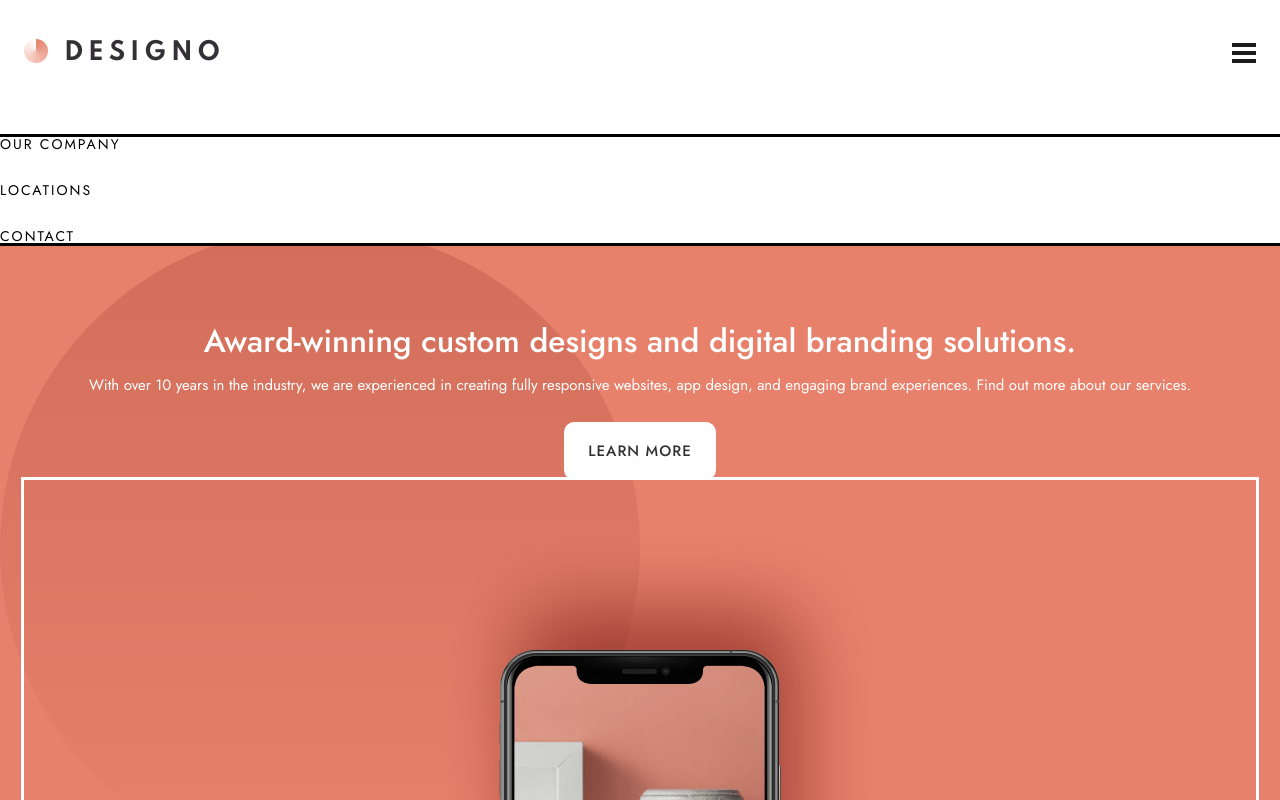
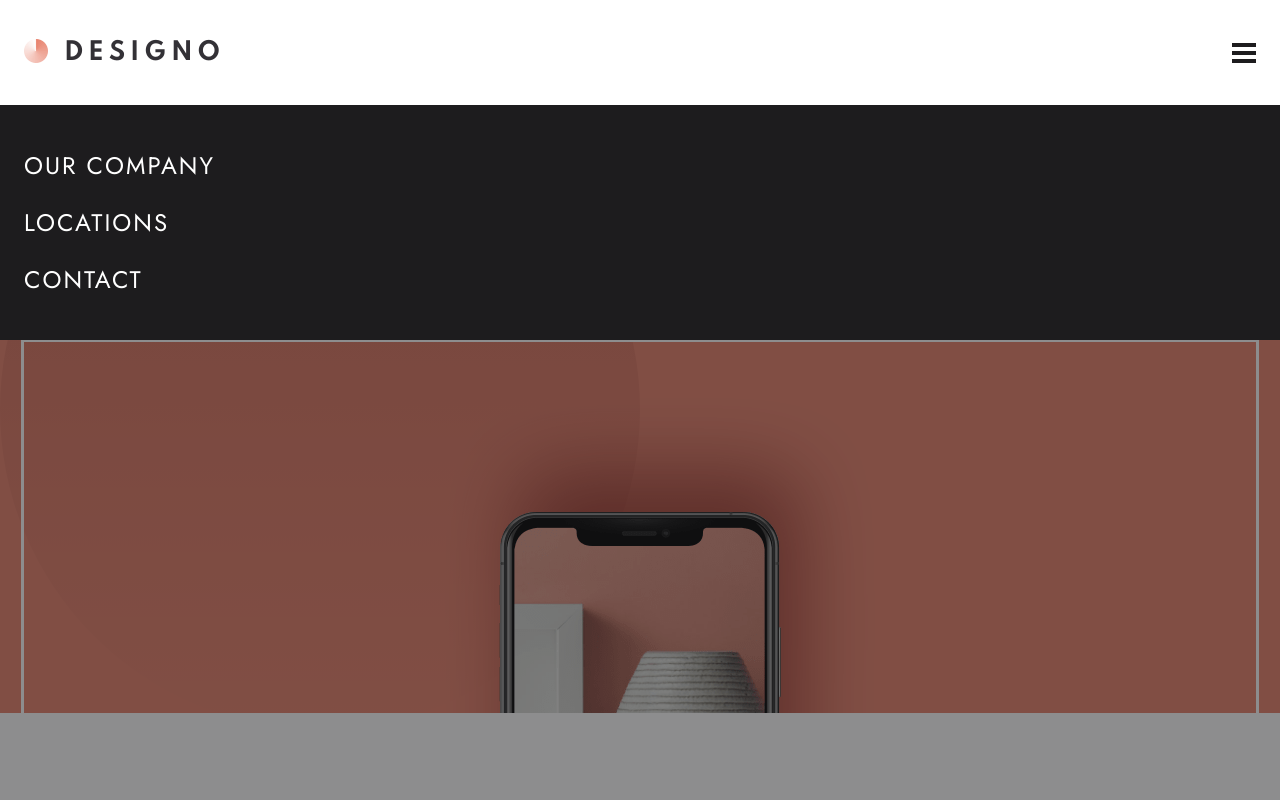
Before and after one commit to presh-031/designo, a Next.js app: page / in a window 1280 px wide. Both pictures are taken after a click on the picture 1244 px from the left and 52 px from the top of the page. Shown: the top 800 px of the page. Built offline with nearby package versions, Linux system fonts and the light colour scheme.

Commit message:
fix: fixed menu logic

```diff
--- a/components/Footer.tsx
+++ b/components/Footer.tsx
@@ -1,8 +1,8 @@
 import Image from "next/image";
-import Nav from "./Nav";
 
 import logo from "../assets/shared/desktop/logo-light.png";
 
+import Link from "next/link";
 import facebook from "../assets/shared/desktop/icon-facebook.svg";
 import instagram from "../assets/shared/desktop/icon-instagram.svg";
 import pinterest from "../assets/shared/desktop/icon-pinterest.svg";
@@ -12,7 +12,7 @@ const Footer = () => {
   return (
     <footer className="bg-black px-[2.4rem] pt-[25.35rem] text-center  font-normal text-white">
       <div>
-        <div className="border-b-[1px] border-white border-opacity-50">
+        <div className="mb-[3.2rem] border-b-[1px] border-white border-opacity-50">
           <Image
             className=" mx-auto  mb-[3.2rem]"
             src={logo}
@@ -20,8 +20,18 @@ const Footer = () => {
             width={202}
             height={27}
           />
-        </div>
-        <Nav />
+        </div>{" "}
+        <ul className=" flex flex-col gap-[3.2rem] text-[1.4rem]  font-normal leading-[1.4rem] tracking-[0.2rem]">
+          <li>
+            <Link href="/about">OUR COMPANY</Link>
+          </li>
+          <li>
+            <Link href="/locations">LOCATIONS</Link>
+          </li>
+          <li>
+            <Link href="/contact">CONTACT</Link>
+          </li>
+        </ul>
       </div>
       <div className="mt-[4rem] flex flex-col gap-[4rem] pb-[6.4rem]">
         <ul className=" text-[1.6rem] leading-[2.6rem] opacity-50">
--- a/components/Header.tsx
+++ b/components/Header.tsx
@@ -1,23 +1,25 @@
 import Image from "next/image";
-import { useEffect, useState } from "react";
+import { useState } from "react";
 
 import logo from "../assets/shared/desktop/logo-dark.png";
 import hamburgerMenu from "../assets/shared/mobile/icon-hamburger.svg";
+import Nav from "./Nav";
 
-type HeaderProps = {
-  getIsOpen: (isOpen: boolean) => boolean;
-};
+// type HeaderProps = {
+//   getIsOpen: (isOpen: boolean) => boolean;
+// };
 
-const Header = ({ getIsOpen }: HeaderProps) => {
+// const Header = ({ getIsOpen }: HeaderProps) => {
+const Header = () => {
   const [isOpen, setIsOpen] = useState(false);
 
   const handleMenuClick = () => {
     setIsOpen((prevIsOpen) => !prevIsOpen);
   };
 
-  useEffect(() => {
-    getIsOpen(isOpen);
-  }, [isOpen]);
+  // useEffect(() => {
+  //   getIsOpen(isOpen);
+  // }, [isOpen]);
 
   return (
     <header className="flex items-center justify-between px-[2.4rem] py-[3.9rem]  ">
@@ -29,6 +31,7 @@ const Header = ({ getIsOpen }: HeaderProps) => {
         width={24}
         height={20}
       />
+      {isOpen && <Nav />}
     </header>
   );
 };
--- a/components/Layout.tsx
+++ b/components/Layout.tsx
@@ -4,8 +4,6 @@ import Footer from "./Footer";
 
 // Universal app font setup
 import { Jost } from "@next/font/google";
-import { useState } from "react";
-import Nav from "./Nav";
 const jost = Jost({ subsets: ["latin"] });
 
 type LayoutProps = {
@@ -13,16 +11,17 @@ type LayoutProps = {
 };
 
 const Layout = ({ children }: LayoutProps) => {
-  const [menuOpen, setMenuOpen] = useState<boolean>(false);
+  // const [menuOpen, setMenuOpen] = useState<boolean>(false);
 
-  const getIsOpen = (isOpen: boolean): any => {
-    setMenuOpen(isOpen);
-  };
+  // const getIsOpen = (isOpen: boolean): any => {
+  //   setMenuOpen(isOpen);
+  // };
 
   return (
-    <div className={jost.className}>
-      <Header getIsOpen={getIsOpen} />
-      {menuOpen && <Nav />}
+    <div className={`${jost.className} relative`}>
+      {/* <Header getIsOpen={getIsOpen} /> */}
+      <Header />
+      {/* {menuOpen && <Nav />} */}
       {children}
       <Footer />
     </div>
--- a/components/Nav.tsx
+++ b/components/Nav.tsx
@@ -2,8 +2,8 @@ import Link from "next/link";
 
 const Nav = () => {
   return (
-    <nav className="mt-[3.2rem] text-[1.4rem] font-normal leading-[1.4rem] tracking-[0.2rem] outline">
-      <ul className="flex flex-col gap-[3.2rem]">
+    <nav className="absolute top-[10.5rem] right-0 bottom-0 z-10 w-full bg-black bg-opacity-50 text-[2.4rem] font-normal leading-[2.5rem] tracking-[0.2rem] text-white ">
+      <ul className="flex flex-col gap-[3.2rem] bg-black px-[2.4rem] py-[4.8rem]">
         <li>
           <Link href="/about">OUR COMPANY</Link>
         </li>
```
